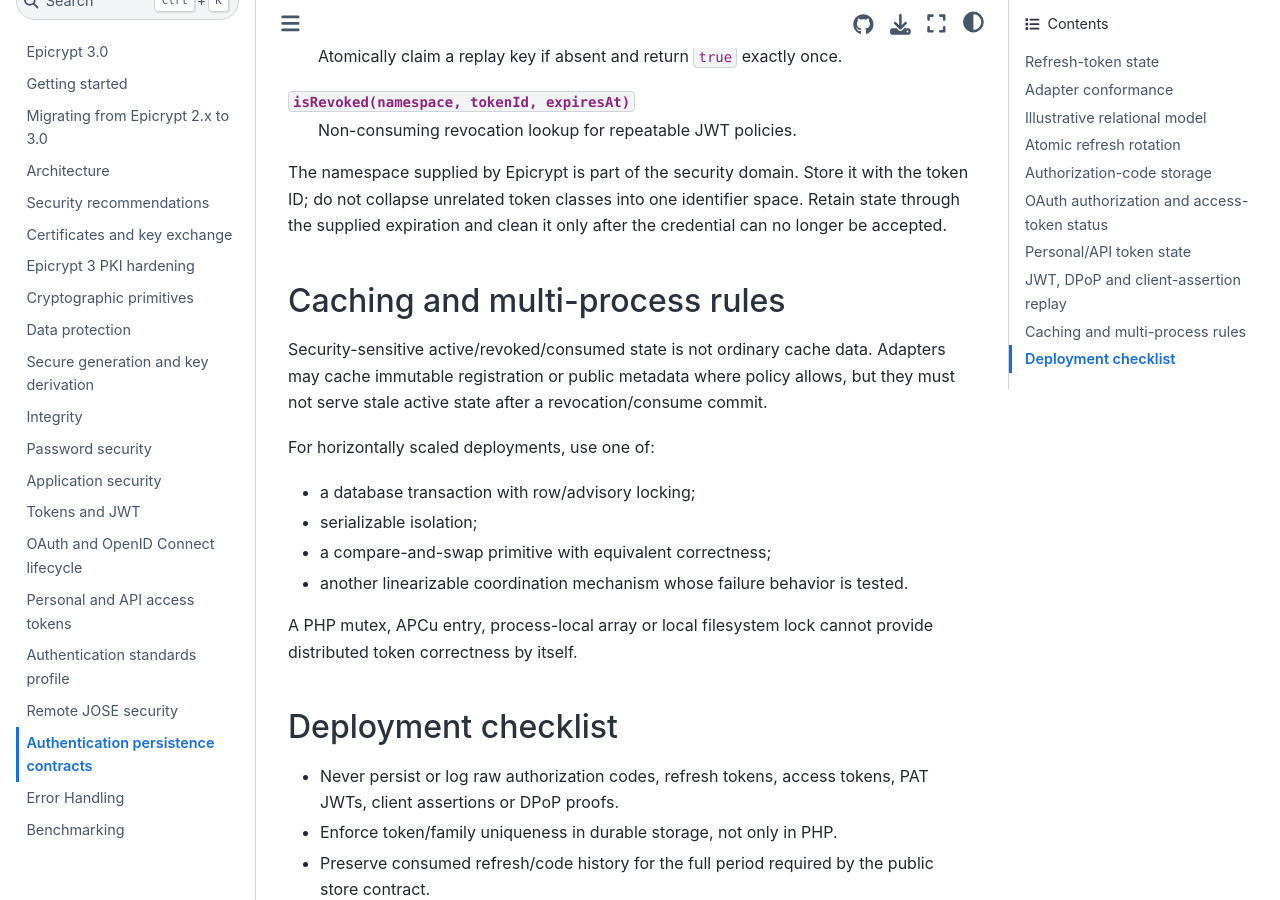
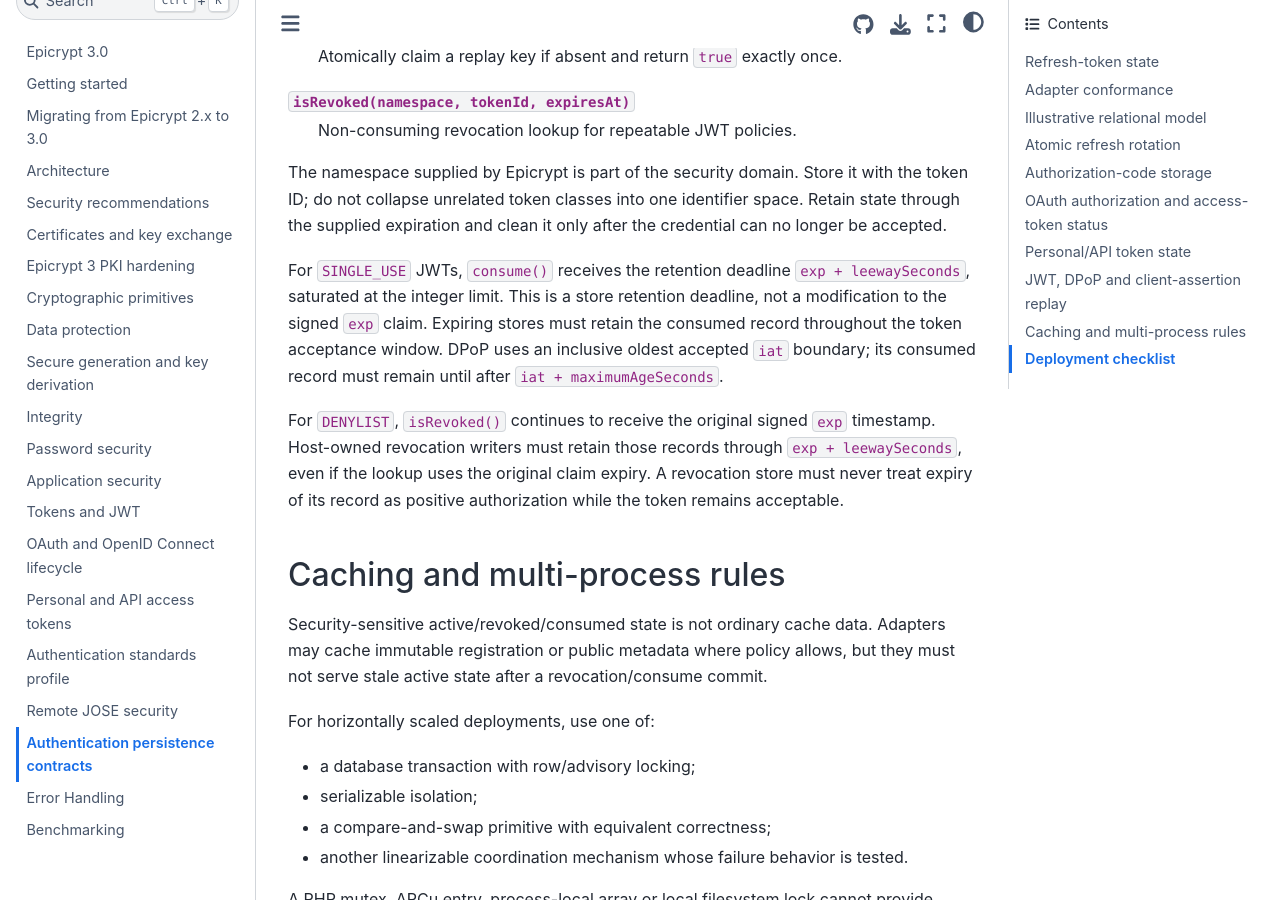
Before and after one commit to infocyph/Epicrypt, a Sphinx documentation site: the page built from docs/token-storage.rst, in a window 1280 px wide and 900 px high, scrolled down 4072 px. Built offline with Sphinx 7.4.7 and the Sphinx Book theme 1.1.4, drawn with Linux system fonts in a browser that asks for light colours.

Commit message:
docs(security): define replay retention and public-unicast requirements

```diff
--- a/docs/token-storage.rst
+++ b/docs/token-storage.rst
@@ -178,6 +178,19 @@ with the token ID; do not collapse unrelated token classes into one identifier
 space. Retain state through the supplied expiration and clean it only after the
 credential can no longer be accepted.
 
+For ``SINGLE_USE`` JWTs, ``consume()`` receives the retention deadline
+``exp + leewaySeconds``, saturated at the integer limit. This is a store
+retention deadline, not a modification to the signed ``exp`` claim. Expiring
+stores must retain the consumed record throughout the token acceptance window.
+DPoP uses an inclusive oldest accepted ``iat`` boundary; its consumed record
+must remain until after ``iat + maximumAgeSeconds``.
+
+For ``DENYLIST``, ``isRevoked()`` continues to receive the original signed
+``exp`` timestamp. Host-owned revocation writers must retain those records
+through ``exp + leewaySeconds``, even if the lookup uses the original claim
+expiry. A revocation store must never treat expiry of its record as positive
+authorization while the token remains acceptable.
+
 Caching and multi-process rules
 -------------------------------
 
```
Also changed, not shown: docs/plans/epicrypt-next-release-audit-plan.md (+5 -3 lines), docs/remote-jose-security.rst (+5 -4 lines).
